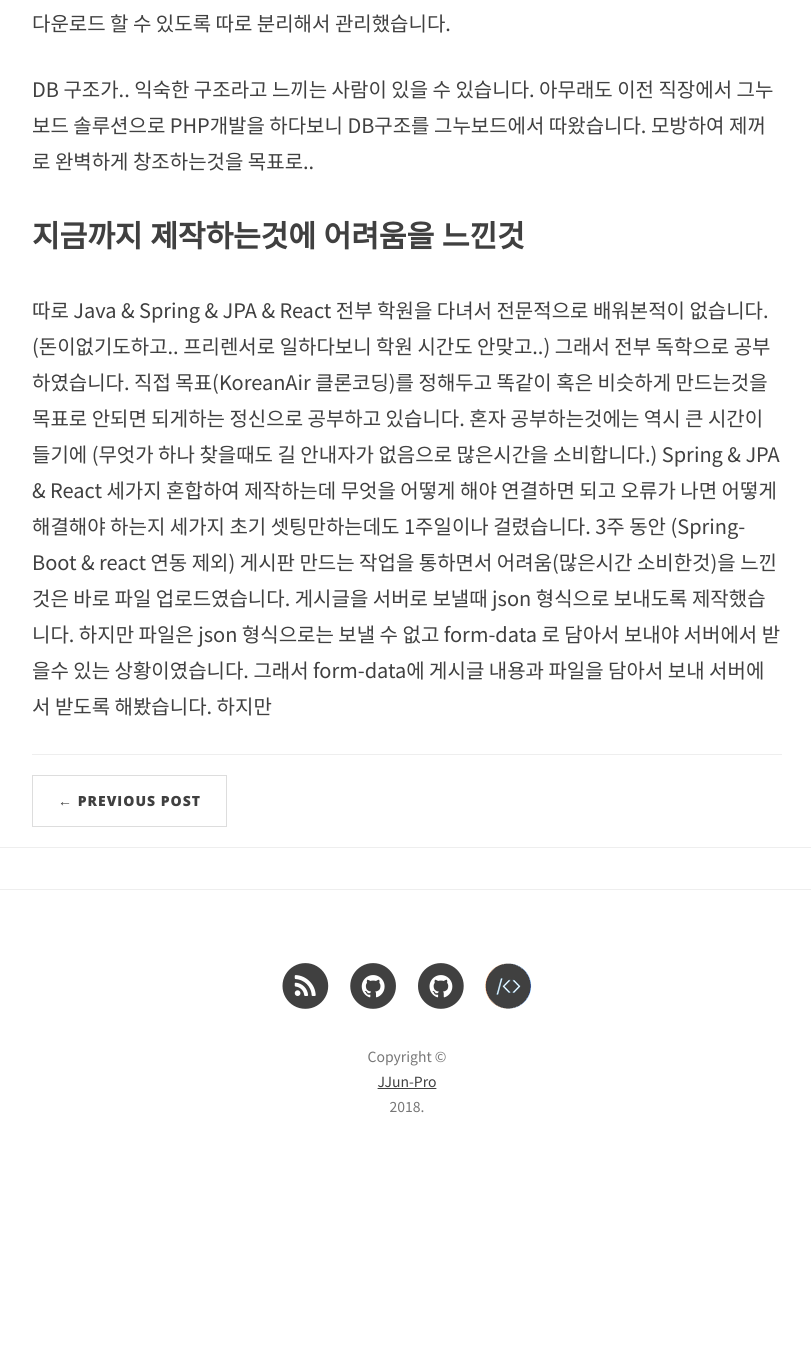
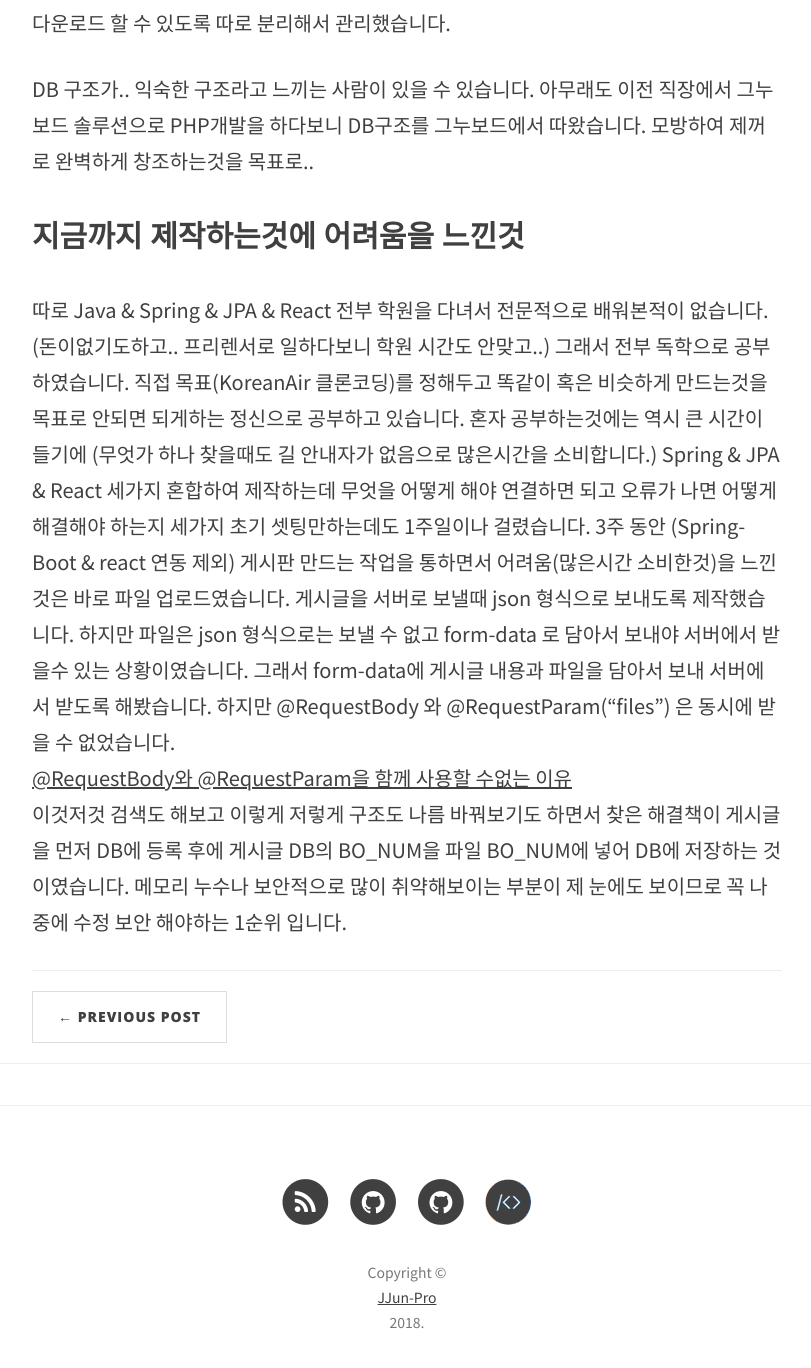
Before and after one commit to alalstjr/jjunpro.github.io, a Jekyll site: the page built from _posts/2019-07-03-포트폴리오 제작 일지-01.md, in a window 1280 px wide and 1400 px high, scrolled down 5394 px. Shown: the top 1368 px of the window, without its empty margins (233-1044 px from the left). Built offline with Jekyll 4.4.1, drawn with Linux system fonts in a browser that asks for light colours; nearby versions of some CDN libraries; comment, search, counter and statistics services are not loaded; before the commit the page ends 6578 px from its top, so only the background shows below that.

Commit message:
Update 2019-07-03-포트폴리오 제작 일지-01.md

```diff
--- a/_posts/2019-07-03-포트폴리오 제작 일지-01.md
+++ b/_posts/2019-07-03-포트폴리오 제작 일지-01.md
@@ -73,4 +73,8 @@ Spring & JPA & React 세가지 혼합하여 제작하는데 무엇을 어떻게
 게시글을 서버로 보낼때 json 형식으로 보내도록 제작했습니다.
 하지만 파일은 json 형식으로는 보낼 수 없고 form-data 로 담아서 보내야 서버에서 받을수 있는 상황이였습니다.
 그래서 form-data에 게시글 내용과 파일을 담아서 보내 서버에서 받도록 해봤습니다.
-하지만
+하지만 @RequestBody 와 @RequestParam("files") 은 동시에 받을 수 없었습니다.
+<a href="https://cnpnote.tistory.com/entry/SPRING-%EC%8A%A4%ED%94%84%EB%A7%81-MVC-RequestBody%EC%99%80-RequestParam%EC%9D%84-%ED%95%A8%EA%BB%98-%EC%82%AC%EC%9A%A9%ED%95%A0-%EC%88%98%EC%97%86%EB%8A%94-%EC%9D%B4%EC%9C%A0">@RequestBody와 @RequestParam을 함께 사용할 수없는 이유</a>
+이것저것 검색도 해보고 이렇게 저렇게 구조도 나름 바꿔보기도 하면서 찾은 해결책이 게시글을 먼저 DB에 등록 후에 게시글 DB의 BO_NUM을
+파일 BO_NUM에 넣어 DB에 저장하는 것이였습니다. 메모리 누수나 보안적으로 많이 취약해보이는 부분이 제 눈에도 보이므로 꼭 나중에 수정 보안 해야하는
+1순위 입니다.
```
